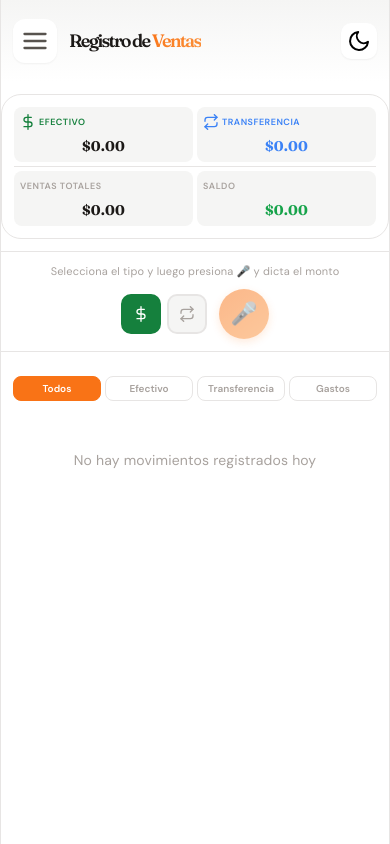
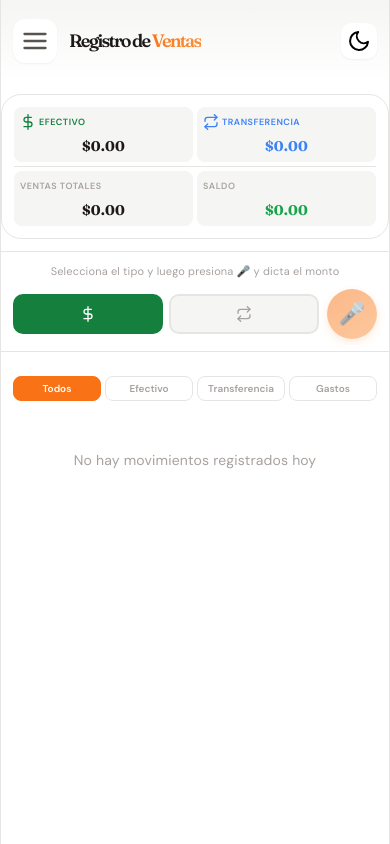
Before and after one commit to pdgramajo/voice-sales-tracker, a React (Vite) app: page / in a window 390 px wide. Built offline with nearby package versions, Linux system fonts and the light colour scheme.

Commit message:
style: make mic buttons full width on mobile

```diff
--- a/src/App.css
+++ b/src/App.css
@@ -509,6 +509,30 @@ body {
   align-items: center;
   justify-content: center;
   gap: 12px;
+  width: 100%;
+}
+
+@media (max-width: 500px) {
+  .mic-row {
+    gap: 8px;
+  }
+
+  .metodo-pago-mini {
+    flex: 1;
+    gap: 8px;
+  }
+
+  .metodo-btn-mini {
+    flex: 1;
+    width: auto;
+    height: 50px;
+  }
+
+  .mic-btn-large {
+    width: 80px;
+    height: 50px;
+    flex-shrink: 0;
+  }
 }
 
 .metodo-pago-mini {
```
